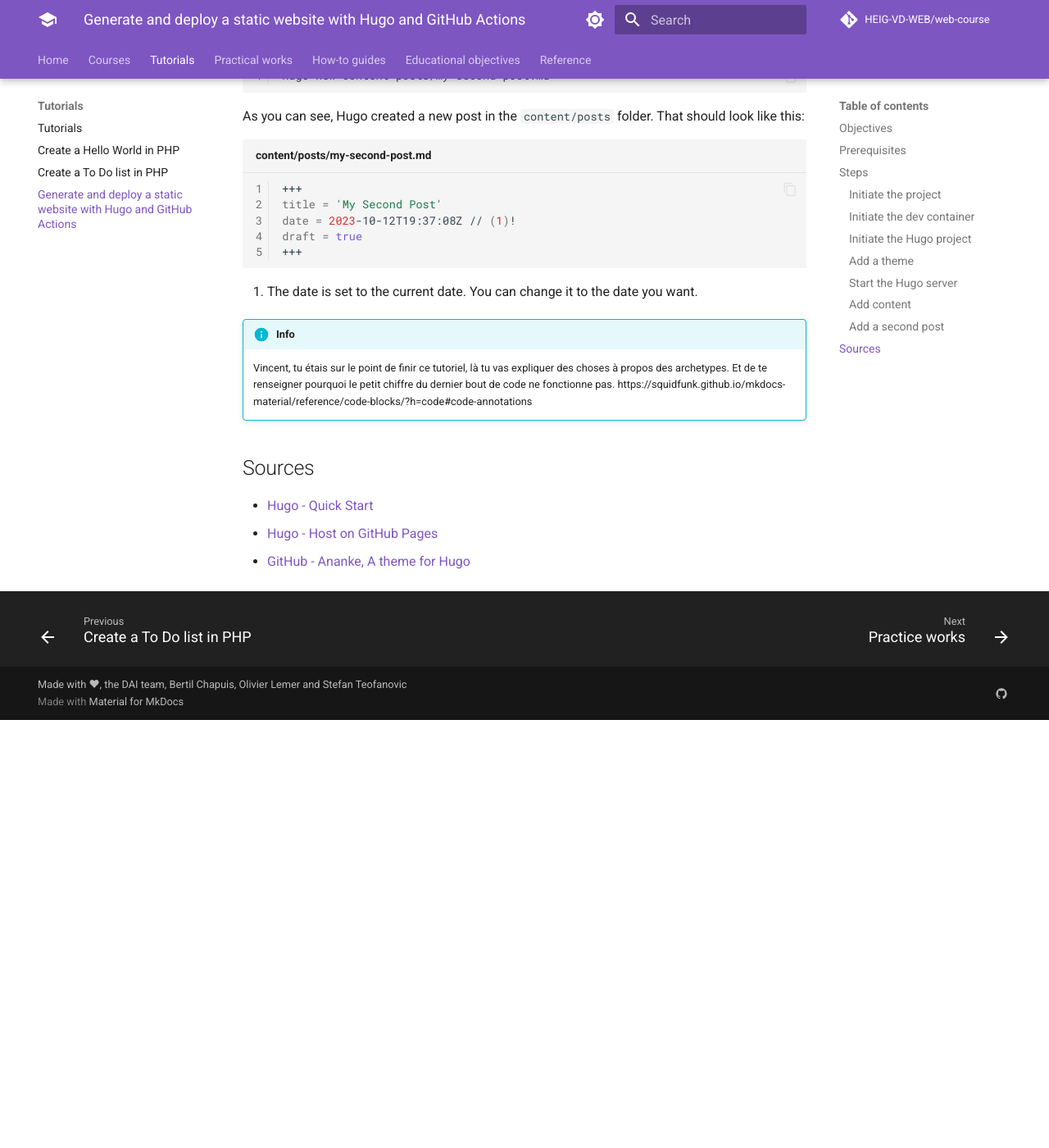
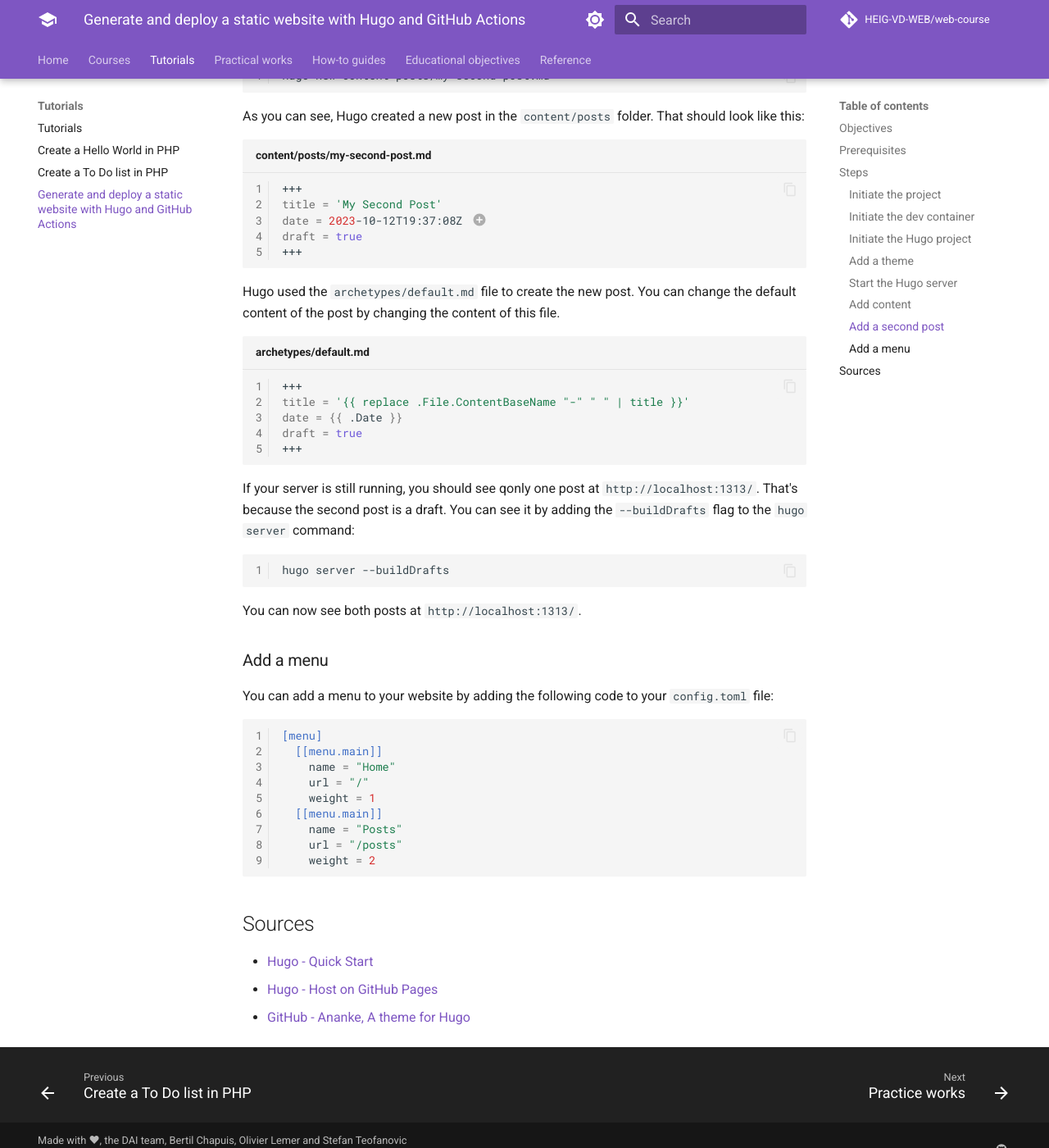
Before and after one commit to HEIG-VD-WEB/web-course, an MkDocs documentation site: the page built from docs/tutorials/generate-and-deploy-a-static-website-with-hugo-github-actions/index.md, in a window 1280 px wide and 1400 px high, scrolled down 5250 px. Shown: the whole window at 82% size. Built offline with MkDocs 1.6.1 and Material for MkDocs 9.7.7, drawn with Linux system fonts in a browser that asks for light colours; comment, search, counter and statistics services are not loaded; before the commit the page ends 6128 px from its top, so only the background shows below that.

Commit message:
Update tutorial

````diff
--- a/docs/tutorials/generate-and-deploy-a-static-website-with-hugo-github-actions/index.md
+++ b/docs/tutorials/generate-and-deploy-a-static-website-with-hugo-github-actions/index.md
@@ -236,15 +236,48 @@ As you can see, Hugo created a new post in the `content/posts` folder. That shou
 ```bash title="content/posts/my-second-post.md"
 +++
 title = 'My Second Post'
-date = 2023-10-12T19:37:08Z // (1)!
+date = 2023-10-12T19:37:08Z # (1)!
+draft = true
++++
+```
+<!-- So I know the code block above is not a "bash" but "markdown".
+But I don't know how to add code annotation on markdown codeblock -->
+
+1. The date is set to the current date. You can change it to the date you want.
+
+Hugo used the `archetypes/default.md` file to create the new post. You can change the default content of the post by changing the content of this file.
+
+```bash title="archetypes/default.md"
++++
+title = '{{ replace .File.ContentBaseName "-" " " | title }}'
+date = {{ .Date }}
 draft = true
 +++
 ```
 
-1. The date is set to the current date. You can change it to the date you want.
+If your server is still running, you should see qonly one post at `http://localhost:1313/`. That's because the second post is a draft. You can see it by adding the `--buildDrafts` flag to the `hugo server` command:
 
-!!! info
-	Vincent, tu étais sur le point de finir ce tutoriel, là tu vas expliquer des choses à propos des archetypes. Et de te renseigner pourquoi le petit chiffre du dernier bout de code ne fonctionne pas. https://squidfunk.github.io/mkdocs-material/reference/code-blocks/?h=code#code-annotations
+```bash
+hugo server --buildDrafts
+```
+
+You can now see both posts at `http://localhost:1313/`.
+
+### Add a menu
+
+You can add a menu to your website by adding the following code to your `config.toml` file:
+
+```toml
+[menu]
+	[[menu.main]]
+		name = "Home"
+		url = "/"
+		weight = 1
+	[[menu.main]]
+		name = "Posts"
+		url = "/posts"
+		weight = 2
+```
 
 ## Sources
 
````
